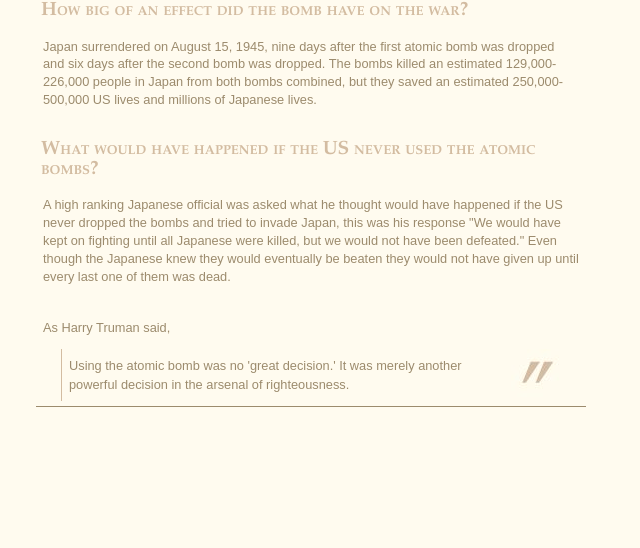
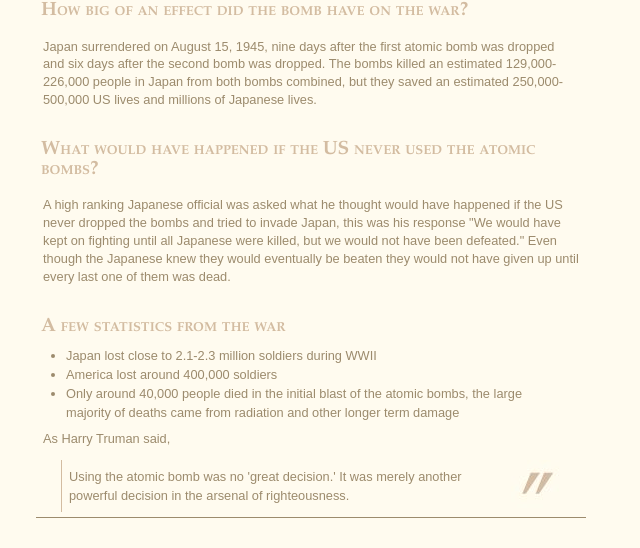
Before and after one commit to Squidben1/Social-Studies, a plain HTML site: page index.html in a window 1280 px wide. Shown: the part 851-1399 px from the top of the page, without its empty margins (429-1069 px from the left). Before the commit the page ends 1288 px from the top, so only its background shows below. Drawn offline with Linux system fonts and the light colour scheme.

Commit message:
Update index.html

```diff
--- a/index.html
+++ b/index.html
@@ -40,6 +40,12 @@
     <h1>What would have happened if the US never used the atomic bombs?</h1>
       <p>A high ranking Japanese official was asked what he thought would have happened if the US never dropped the bombs and tried to invade Japan, this was his response "We would have kept on fighting until all Japanese were killed, but we would not have been defeated." Even though the Japanese knew they would eventually be beaten they would not have given up until every last one of them was dead.</p>
   <br>
+      <h1>A few statistics from the war</h1>
+        <ul>
+          <li>Japan lost close to 2.1-2.3 million soldiers during WWII</li>
+          <li>America lost around 400,000 soldiers</li>
+          <li>Only around 40,000 people died in the initial blast of the atomic bombs, the large majority of deaths came from radiation and other longer term damage</li>
+      </ul>
     <p>As Harry Truman said,</p>
       <blockquote>Using the atomic bomb was no 'great decision.' It was merely another powerful decision in the arsenal of righteousness. </blockquote>
   </div>
```
